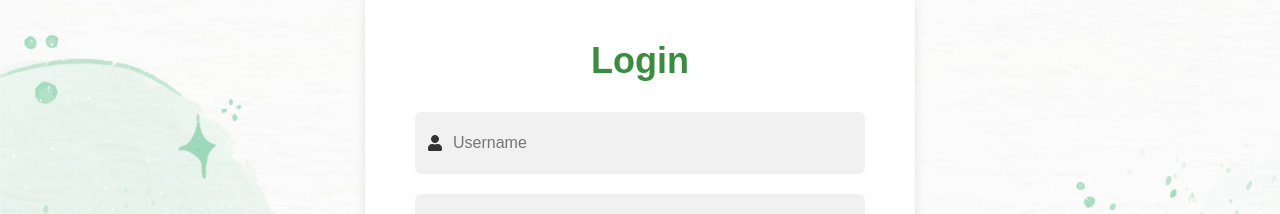
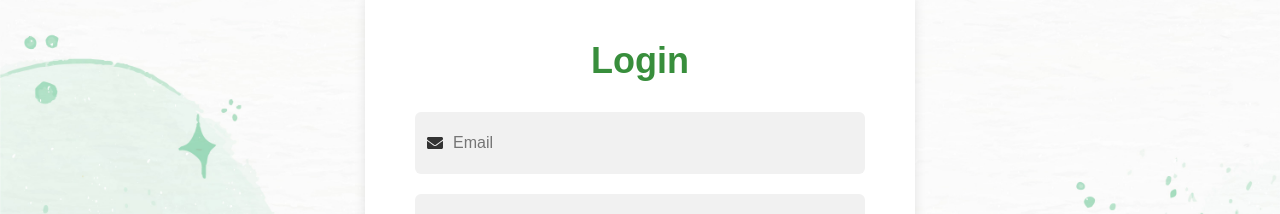
Before and after one commit to TEAM-MERAKI-NAA/MERAKI-FE, a React (Create React App) app: page /login in a window 1280 px wide. Shown: the part 183-397 px from the top of the page. Built offline with nearby package versions, Linux system fonts and the light colour scheme; the HTML template or start-up script is replaced by a standard one.

Commit message:
integrated api on the login page

```diff
--- a/src/components/Login.js
+++ b/src/components/Login.js
@@ -3,13 +3,13 @@ import { useNavigate } from "react-router-dom";
 import axios from "axios";
 import "../styles/Signup.css"; // Using the same stylesheet as signup
 import { Link } from "react-router-dom";
-import { FaUser, FaLock } from "react-icons/fa";
+import { FaEnvelope, FaLock } from "react-icons/fa";
 
 export const Login = () => {
     const navigate = useNavigate();
 
     const [formData, setFormData] = useState({
-        username: "",
+        email: "",
         password: "",
     });
 
@@ -25,15 +25,15 @@ export const Login = () => {
         setLoading(true);
         setError("");
 
-        if (!formData.username || !formData.password) {
-            setError("Username and password are required.");
+        if (!formData.email || !formData.password) {
+            setError("Email and password are required.");
             setLoading(false);
             return;
         }
 
         try {
             const formDataToSend = new FormData();
-            formDataToSend.append("username", formData.username);
+            formDataToSend.append("email", formData.email);
             formDataToSend.append("password", formData.password);
 
             console.log("Sending Login Data:");
@@ -56,17 +56,27 @@ export const Login = () => {
             if (response.status === 200 && response.data.access) {
                 const token = response.data.access;
                 localStorage.setItem("authToken", token);
+
+                // Redirect to dashboard only if email exists
                 navigate("/dashboard");
             } else {
                 setError("Invalid login credentials. Please try again.");
             }
         } catch (error) {
             console.error("Error Response:", error.response?.data);
-            setError(
-                error.response?.data?.message ||
-                error.response?.data?.error ||
-                "Invalid login. Please check your credentials."
-            );
+
+            // Handle specific API errors
+            if (error.response?.status === 400) {
+                setError("Invalid email or password. Please try again.");
+            } else if (error.response?.status === 404) {
+                setError("User not found. Please register first.");
+            } else {
+                setError(
+                    error.response?.data?.message ||
+                    error.response?.data?.error ||
+                    "Something went wrong. Please try again."
+                );
+            }
         } finally {
             setLoading(false);
         }
@@ -82,12 +92,12 @@ export const Login = () => {
                 <form className="form-container" onSubmit={handleSubmit}>
                     <div className="inputs">
                         <div className="input">
-                            <FaUser className="icon" />
+                            <FaEnvelope className="icon" />
                             <input
-                                type="text"
-                                name="username"
-                                placeholder="Username"
-                                value={formData.username}
+                                type="email"
+                                name="email"
+                                placeholder="Email"
+                                value={formData.email}
                                 onChange={handleChange}
                                 required
                             />
```
